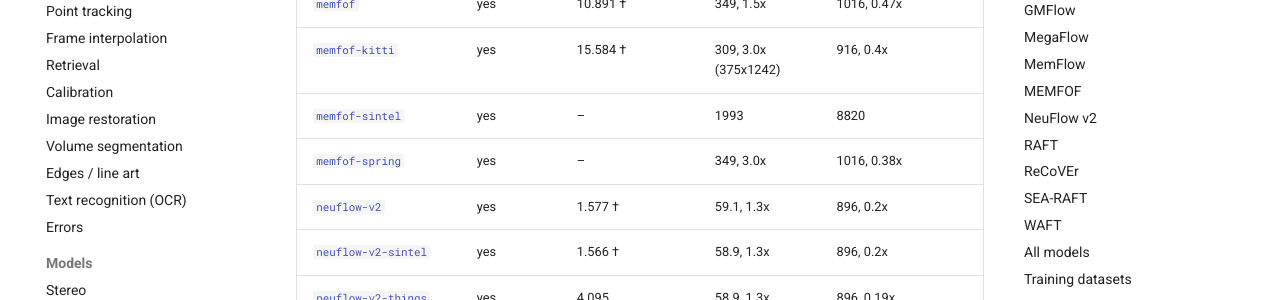
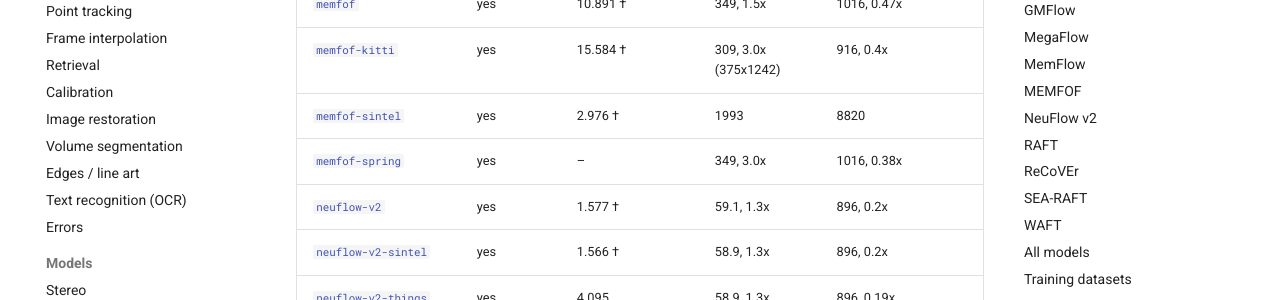
Before and after one commit to kleinicke/fastforks, an MkDocs documentation site: the page built from docs/models/flow.md, in a window 1280 px wide and 900 px high, scrolled down 1731 px. Shown: the part 152-452 px from the top of the window. Built offline with MkDocs 1.6.1 and Material for MkDocs 9.7.7, drawn with Linux system fonts in a browser that asks for light colours; comment, search, counter and statistics services are not loaded.

Commit message:
Add FP32 KITTI, ScanNet, and clothing segmentation scores

```diff
--- a/docs/models/flow.md
+++ b/docs/models/flow.md
@@ -33,7 +33,7 @@ Other devices: [Apple M1 Pro 16 GB](../devices/apple-m1-pro-16gb.md), [Apple M1
 | [`memflow-sintel`](#memflow) | yes | 1.218 † | 865, 3.7x | 1022, 0.065x |
 | [`memfof`](#memfof) | yes | 10.891 † | 349, 1.5x | 1016, 0.47x |
 | [`memfof-kitti`](#memfof) | yes | 15.584 † | 309, 3.0x (375x1242) | 916, 0.4x |
-| [`memfof-sintel`](#memfof) | yes | – | 1993 | 8820 |
+| [`memfof-sintel`](#memfof) | yes | 2.976 † | 1993 | 8820 |
 | [`memfof-spring`](#memfof) | yes | – | 349, 3.0x | 1016, 0.38x |
 | [`neuflow-v2`](#neuflow_v2) | yes | 1.577 † | 59.1, 1.3x | 896, 0.2x |
 | [`neuflow-v2-sintel`](#neuflow_v2) | yes | 1.566 † | 58.9, 1.3x | 896, 0.2x |
@@ -507,7 +507,7 @@ Frames _10 -> _11 at full size against the flow_occ ground truth; EPE = mean of
 |---|---|---|---|---|---|---|---|
 | `memfof` | KITTI 2015 train, EPE / Fl-all % | 10.892 / 27.07 | 10.891 / 27.07 | 10.891 / 27.07 | 10.892 / 27.07 | 10.891 / 27.07 | trained on this dataset's public images; not a zero-shot result |
 | `memfof-kitti` | KITTI 2015 train, EPE / Fl-all % | 15.584 / 26.39 |  |  | 15.584 / 26.39 |  | trained on this dataset's public images; not a zero-shot result |
-| `memfof-sintel` | KITTI 2015 train, EPE / Fl-all % | 2.976 / 7.48 |  |  |  |  | trained on this dataset's public images; not a zero-shot result |
+| `memfof-sintel` | KITTI 2015 train, EPE / Fl-all % | 2.976 / 7.48 |  |  | 2.976 / 7.48 |  | trained on this dataset's public images; not a zero-shot result |
 | `memfof-spring` | KITTI 2015 train, EPE / Fl-all % | 10.780 / 29.07 |  |  |  |  | trained on this dataset's public images; not a zero-shot result |
 
 Measured on portable: NVIDIA GeForce RTX 5060 Ti, torch 2.14.1+cu130, fastforks 087f1817+uncommitted, 2026-11-12; portable32: NVIDIA GeForce RTX 5060 Ti, torch 2.14.1+cu130, fastforks 3bf0bac7 / 6f0a70e1, 2026-11-17 to 2026-11-18; kernels: NVIDIA GeForce RTX 5060 Ti, torch 2.14.1+cu130, fastforks 087f1817+uncommitted, 2026-11-12.
```
Also changed, not shown: docs/models/matching.md (+1 -1 lines), docs/models/segmentation.md (+1 -1 lines), docs/overview.md (+1 -1 lines), 3 other files.
